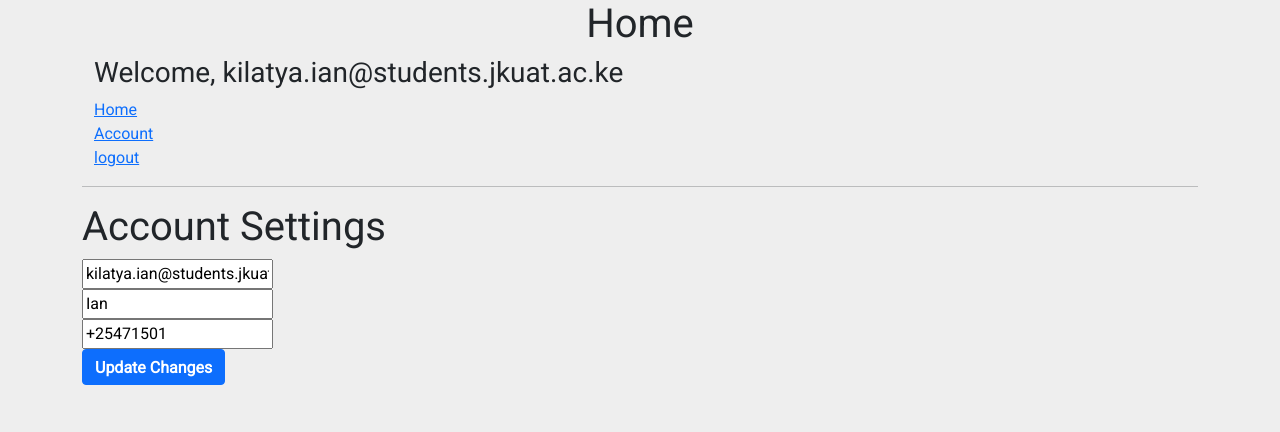
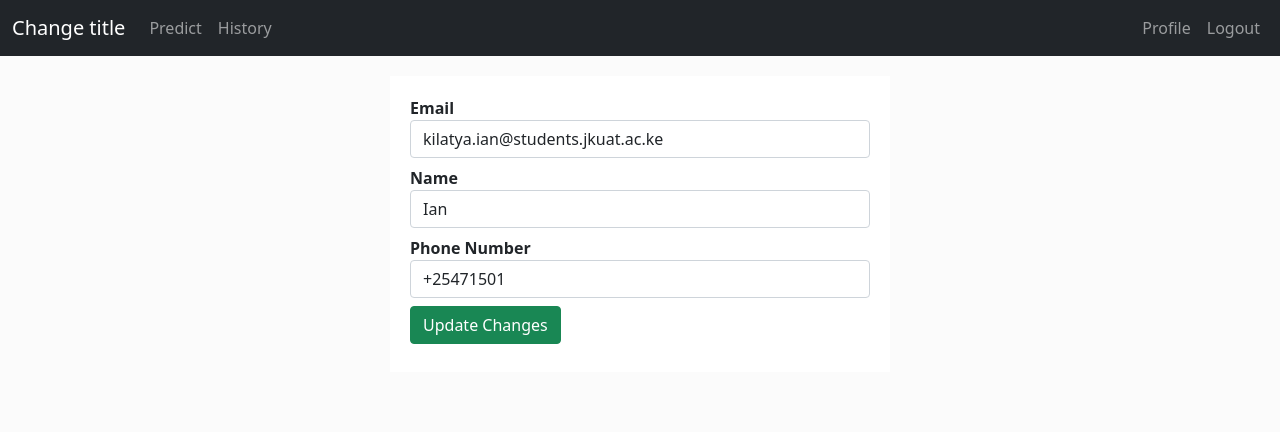
Before and after one commit to kelvindisi/Flask-Model-Integration, a Flask app: page /profile in a window 1280 px wide. Shown: the top 432 px of the page. Run offline with Flask 2, Linux system fonts and the light colour scheme; the visitor is signed in with stand-in values (Sample User, id 1); data comes from the database, SQL or seed files in the repository; parts of the project's set-up code (start-up, migrations or seed data) failed here and were passed over.

Commit message:
modified UI with bootstrap framework to make it reponsive

```diff
--- a/app.py
+++ b/app.py
@@ -167,7 +167,7 @@
 
 
 
-@app.route('/predpred')
+@app.route('/predict', methods=['GET'])
 def predpred():
     if request.method == 'GET':
         if 'user_id' not in session:
@@ -175,10 +175,7 @@
     cursor.execute('SELECT * FROM auth WHERE user_id=%s', (session['user_id']))
     user = cursor.fetchone()
     name = user[3]
-    return render_template('as.html', title=name, name=name)
-
-
-
+    return render_template('predict.html', title=name, name=name)
 
 
 @app.route('/predict',methods=['POST'])
@@ -190,7 +187,7 @@
 
     output = round(prediction[0], 2)
 
-    return render_template('as.html', prediction_text='Sales should be $ {}'.format(output))
+    return render_template('predict.html', prediction_text='Sales should be $ {}'.format(output))
 
 
 
--- /dev/null
+++ b/static/navigation_body.css
@@ -0,0 +1,5 @@
+body {
+  padding-top: 60px;
+}
+
+/*# sourceMappingURL=navigation_body.css.map */
--- /dev/null
+++ b/static/navigation_body.scss
@@ -0,0 +1,3 @@
+body {
+  padding-top: 60px;
+}
--- a/static/styles.css
+++ b/static/styles.css
@@ -40,4 +40,26 @@
   padding: 8px 20px;
 }
 
+.predictionForm {
+  max-width: 550px;
+  margin: 0 auto;
+  padding: 20px;
+  background-color: white;
+}
+
+.title-list span {
+  border-right: 1px solid #d6d4d4;
+  margin-left: 5px;
+}
+
+.medium-form {
+  max-width: 500px;
+  background-color: white;
+  padding: 20px;
+}
+
+.align-form-center {
+  margin: 0 auto;
+}
+
 /*# sourceMappingURL=styles.css.map */
--- a/static/styles.scss
+++ b/static/styles.scss
@@ -37,3 +37,22 @@
   background: linear-gradient(to bottom, rgba(248,248,248,1) 0%, rgba(229,229,229,1) 100%);
   padding: 8px 20px;
 }
+.predictionForm {
+  max-width: 550px;
+  margin: 0 auto;
+  padding: 20px;
+  background-color: white;
+}
+.title-list span{
+  border-right: 1px solid #d6d4d4;
+  margin-left: 5px;
+}
+
+.medium-form{
+  max-width: 500px;
+  background-color: white;
+  padding: 20px;
+}
+.align-form-center {
+  margin: 0 auto;
+}
--- a/templates/layout.html
+++ b/templates/layout.html
@@ -12,11 +12,12 @@
         integrity="sha384-giJF6kkoqNQ00vy+HMDP7azOuL0xtbfIcaT9wjKHr8RbDVddVHyTfAAsrekwKmP1"
         crossorigin="anonymous"
       />
+      {% block optionalStyle %}{% endblock %}
     <link href="/static/styles.css" rel="stylesheet" type="text/css" />
   </head>
 
   <body>
-    <div class="container text-center">{% block title %}{% endblock %}</div>
+  {% block navigation %}{% endblock %}
     <div class="container text-center">
       {% with messages = get_flashed_messages() %}
           {% if messages %}
--- /dev/null
+++ b/templates/logged_user_layout.html
@@ -0,0 +1,9 @@
+{% extends 'layout.html' %}
+
+{% block optionalStyle %}
+    <link rel="stylesheet" href="/static/navigation_body.css">
+{% endblock %}
+
+{% block navigation %}
+    {% include 'navigation_bar.html' %}
+{% endblock %}
--- /dev/null
+++ b/templates/navigation_bar.html
@@ -0,0 +1,28 @@
+<nav class="navbar fixed-top navbar-expand-md navbar-dark bg-dark" role="navigation">
+    <div class="container-fluid">
+        <a href="/" class="navbar-brand">Change title</a>
+        <button class="navbar-toggler" data-bs-toggle="collapse" data-bs-target="#mainNav">
+            <i class="navbar-toggler-icon"></i>
+        </button>
+
+        <div class="collapse navbar-collapse" id="mainNav">
+            <ul class="navbar-nav me-auto">
+                <li class="nav-item">
+                    <a href="{{url_for('predpred')}}" class="nav-link">Predict</a>
+                </li>
+                <li class="nav-item">
+                    <a href="{{url_for('history')}}" class="nav-link">History</a>
+                </li>
+            </ul>
+            <ul class="navbar-nav">
+                <li class="nav-item">
+                    <a href="{{ url_for('profile') }}" class="nav-link">Profile</a>
+                </li>
+                <li class="nav-item">
+                    <a href="{{url_for('logout')}}" class="nav-link">Logout</a>
+                </li>
+            </ul>
+        </div>
+    </div>
+
+</nav>
--- a/templates/profile.html
+++ b/templates/profile.html
@@ -1,39 +1,25 @@
-{% extends 'layout.html' %} {% block title %}
-<h1>Home</h1>{% endblock %} {% block content %}
-<div class="container">
-    <div class="col-md-8">
-        <h3>Welcome, {{email}}</h3>
-    </div>
-    <div class="col-md-4 text-right">
-        <a href="{{url_for('home')}}">Home</a>
-    </div>  <div class="col-md-4 text-right">
-        <a href="{{url_for('profile')}}">Account</a>
-    </div> <div class="col-md-4 text-right">
-        <a href="{{url_for('logout')}}">logout</a>
-    </div>
-</div><!-- /container -->
-<hr />
-<link rel="stylesheet" href="{{ url_for('static', filename='card.css') }}">
+{% extends 'logged_user_layout.html' %}
 
-<body>
-    <div>
-        <h1>Account Settings</h1>
+{% block content %}
+    <form action="{{ url_for('profileupdate') }}" class="medium-form mt-3 align-form-center" method="post">
+        <div class="mb-2">
+            <label for="email" class="fw-bold">Email</label>
+            <input type="email" name="email" id="email" placeholder="johndoe@domain.com"
+                   required="required" class="form-control disabled" value="{{ email }}">
+        </div>
+        <div class="mb-2">
+            <label for="name" class="fw-bold">Name</label>
+            <input type="text" name="name" id="name" class="form-control" placeholder="John Doe"
+                   required="required" value="{{ name }}">
+        </div>
+        <div class="mb-2">
+            <label for="phone" class="fw-bold">Phone Number</label>
+            <input type="tel" name="phone" id="phone" class="form-control" placeholder="254719600741"
+                   required="required" value="{{ phone }}">
+        </div>
+        <div class="mb-2">
+            <button class="btn btn-success">Update Changes</button>
+        </div>
+    </form>
 
-        <!-- Main Input For Receiving Query to our ML -->
-        <form action="{{ url_for('profileupdate')}}" method="post">
-            <input type="text" name="email" placeholder="Email" required="required" readonly="readonly" value="{{email}}"/><br>
-            <input type="text" name="name" placeholder="John Does" required="required" value="{{name}}"/><br>
-            <input type="text" name="phone" placeholder="+254700000000" required="required" value="{{phone}}"/><br>
-
-
-            <button type="submit" class="btn btn-primary btn-block btn-large">Update Changes</button>
-        </form>
-
-        <br>
-        <br>
-
-    </div>
-
-
-</body>
 {% endblock %}
```
Also changed, not shown: templates/as.html (deleted, +0 -46 lines), templates/dashboard.html (added, +19 -0 lines), templates/history.html (+42 -28 lines), templates/home.html (+5 -21 lines), templates/predict.html (added, +24 -0 lines), templates/prediction_form.html (added, +40 -0 lines), 2 other files.
